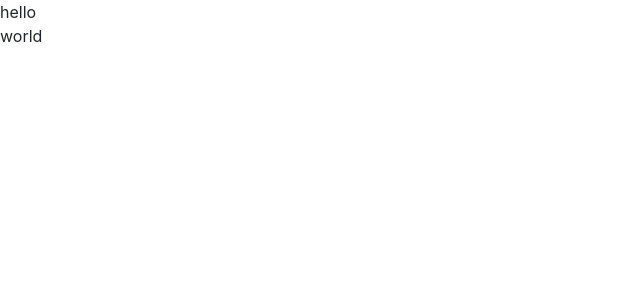
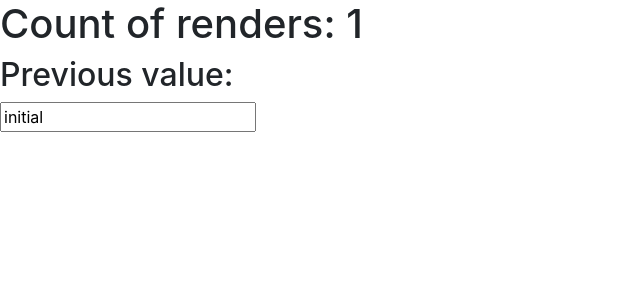
Before and after one commit to 44vca/react-hooks, a React (Create React App) app: page / in a window 1280 px wide. Shown: the top 300 px of the page, without its empty margins (0-640 px from the left). Built offline with nearby package versions, Linux system fonts and the light colour scheme.

Commit message:
work on the useRef hook

```diff
--- a/src/App.js
+++ b/src/App.js
@@ -1,11 +1,30 @@
-import React, { useState, useEffect } from 'react';
+import React, { useState, useEffect, useRef } from 'react';
 
 function App() {
 
+  const [value, setValue] = useState('initial');
+
+  const renderCount = useRef(1);
+  const inputRef = useRef(null);
+  const prevValue = useRef('');
+
+  useEffect(() => {
+    renderCount.current++;
+  })
+
+  useEffect(() => {
+    prevValue.current = value;
+  }, [value])
+
+  console.log(prevValue.current);
+  console.log(value);
+
+
   return (
     <div>
-      hello
-      <div>world</div>
+      <h1>Count of renders: {renderCount.current}</h1>
+      <h2>Previous value: {prevValue.current}</h2>
+      <input ref={inputRef} type='text' onChange={e => setValue(e.target.value)} value={value} />
     </div>
   );
 }
```
